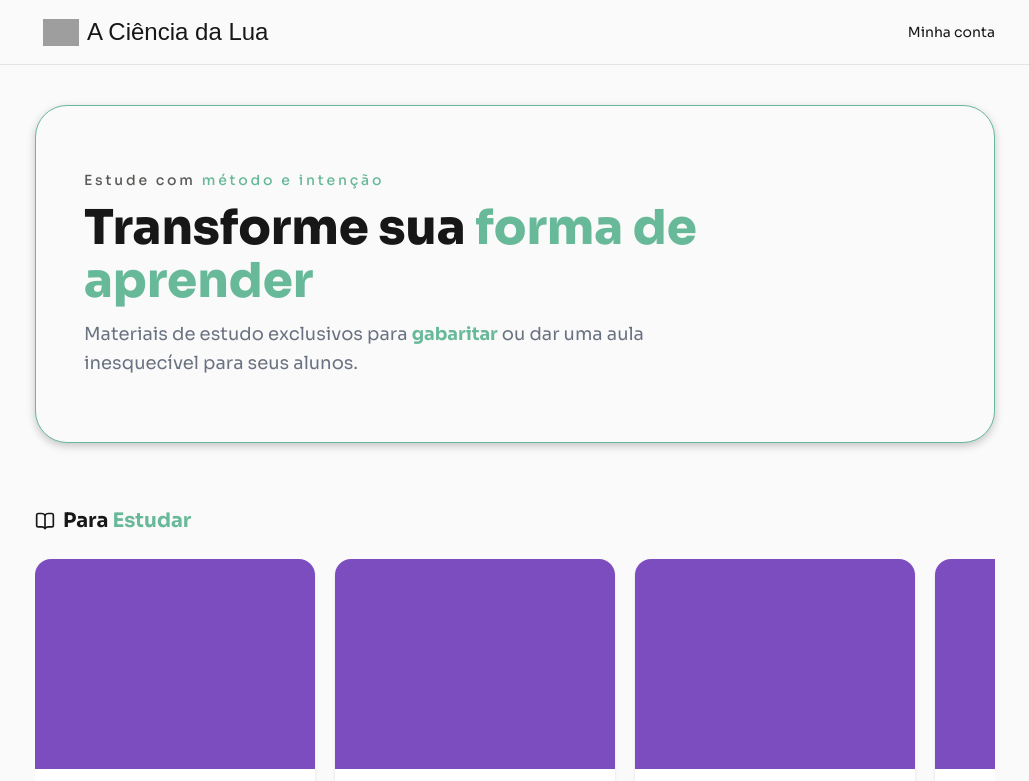
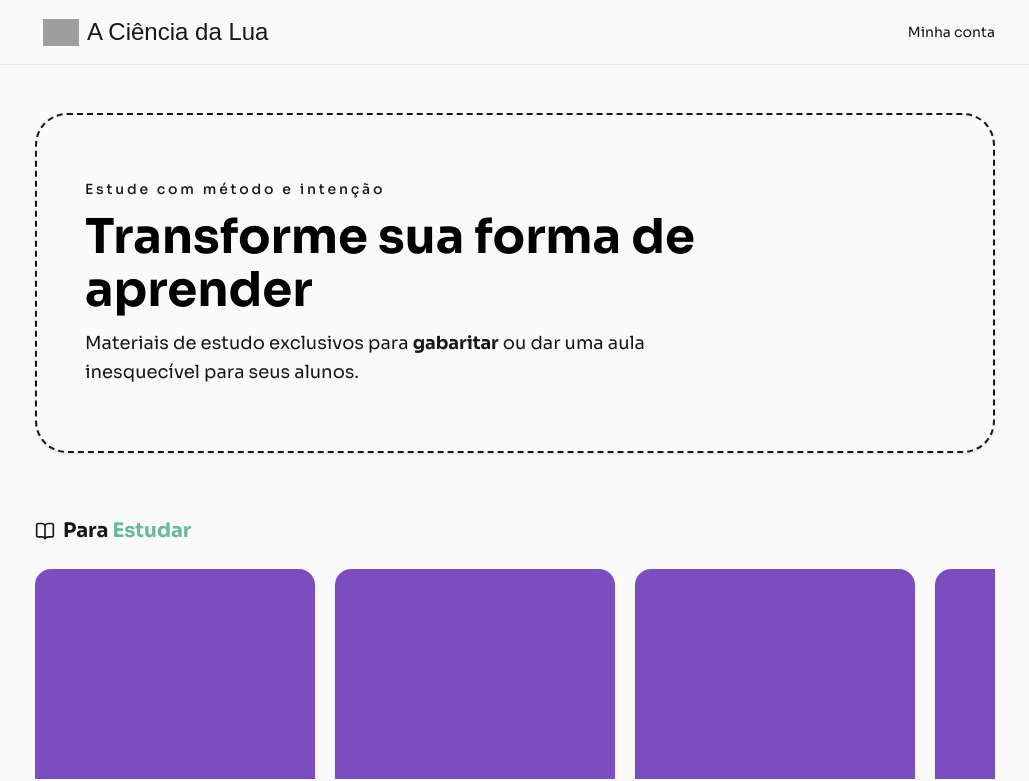
Before and after one commit to LuizHenri16/acienciadalua_frontend, a Next.js app: page / in a window 1280 px wide. Shown: the top 781 px of the page, without its empty margins (125-1154 px from the left). Built offline with nearby package versions, Linux system fonts and the light colour scheme; grey boxes are pictures that could not be loaded; a web font is replaced by a local one.

Commit message:
style: update banner wiwth new colors

```diff
--- a/src/components/home/bannerSection.tsx
+++ b/src/components/home/bannerSection.tsx
@@ -1,14 +1,14 @@
 export function BannerSection() {
     return (
-        <section className="banner flex flex-col justify-center gap-3 px-6 py-10 md:py-16 md:px-12">
-            <p className="text-sm md:text-md font-medium tracking-[0.2em] text-[#5A5A58]">
-                Estude com <span className="text-[#68B999]">método e intenção</span>
+        <section className="squircle-border border-2 border-dashed border-turquesa shadow-sm bg-[#fafafa] flex flex-col justify-center gap-3 mt-2 px-6 py-10 md:py-16 md:px-12">
+            <p className="text-sm md:text-md font-medium tracking-[0.2em] text-texto-secundario">
+                Estude com <span className="text-turquesa-dark">método e intenção</span>
             </p>
-            <h1 className="text-3xl md:text-5xl font-black leading-[1.1] max-w-2xl">
-                Transforme sua <span className="text-[#68B999]">forma de aprender</span>
+            <h1 className="text-black text-3xl md:text-5xl font-bold leading-[1.1] max-w-2xl">
+                Transforme sua <span className="text-turquesa-dark">forma de aprender</span>
             </h1>
-            <p className="text-sm md:text-lg text-gray-500 max-w-xl leading-relaxed">
-                Materiais de estudo exclusivos para <span className="font-bold text-[#68B999]">gabaritar</span> ou dar uma aula inesquecível para seus alunos.
+            <p className="text-sm md:text-lg text-texto-secundario max-w-xl leading-relaxed">
+                Materiais de estudo exclusivos para <span className="font-bold text-turquesa-dark">gabaritar</span> ou dar uma aula inesquecível para seus alunos.
             </p>
         </section>
     );
```
